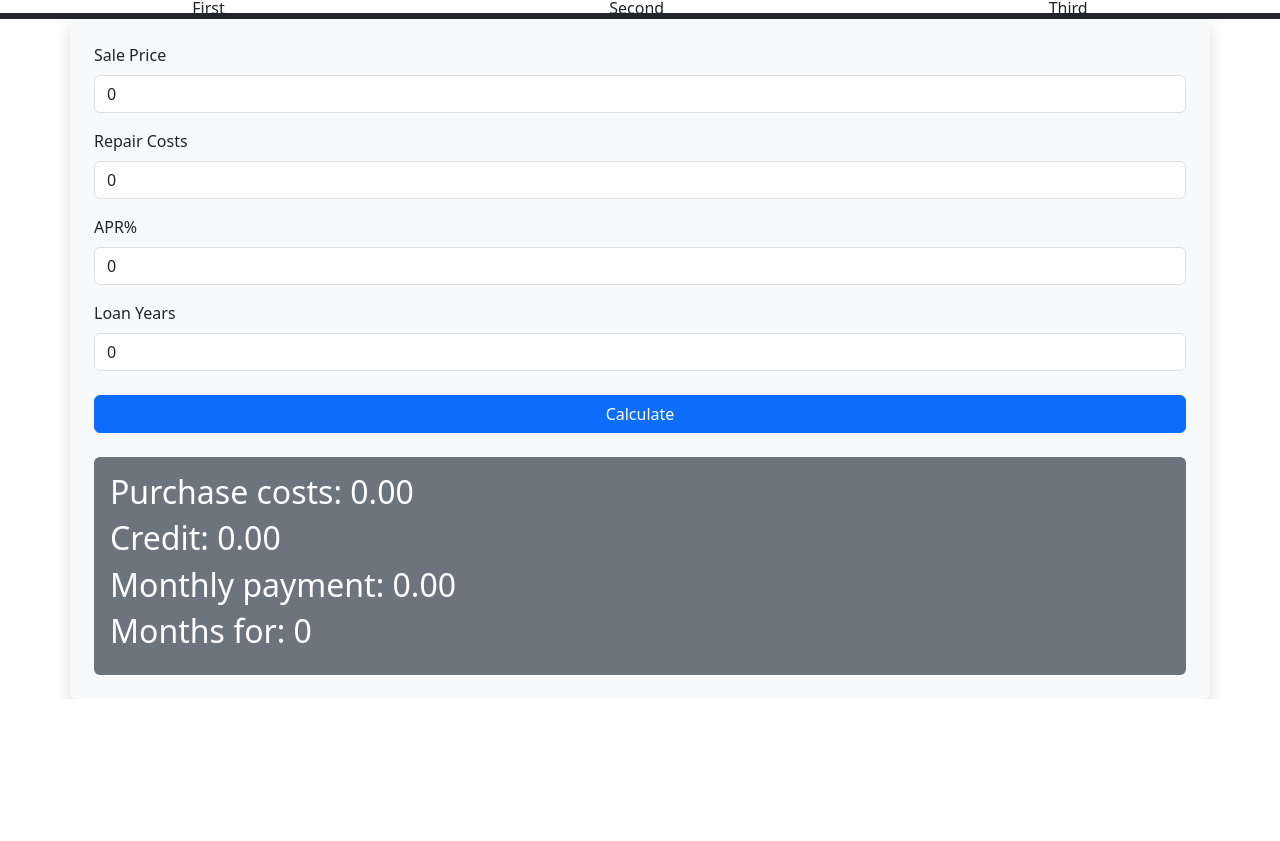
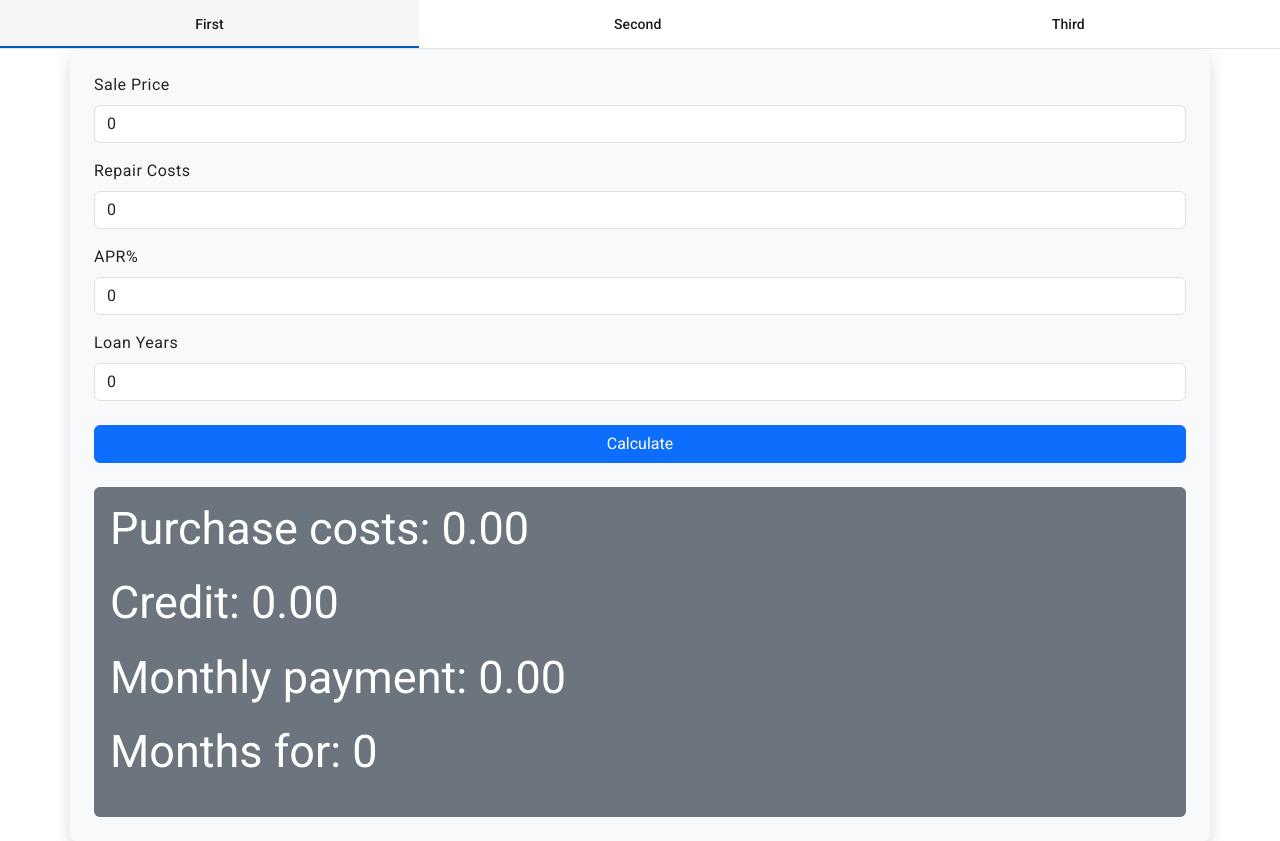
Before and after one commit to danielyordanov07/real_estate_calculator, an Angular app in the folder real_estate_calculator/: page / in a window 1280 px wide. Before the commit the page ends 800 px from the top, so only its background shows below. Built offline with nearby package versions, Linux system fonts and the light colour scheme.

Commit message:
fixes Angular material tabs missing scss

```diff
--- a/real_estate_calculator/angular.json
+++ b/real_estate_calculator/angular.json
@@ -27,7 +27,8 @@
               }
             ],
             "styles": [
-              "src/styles.css"
+              "@angular/material/prebuilt-themes/azure-blue.css",
+              "src/styles.scss"
             ],
             "scripts": []
           },
@@ -85,7 +86,8 @@
               }
             ],
             "styles": [
-              "src/styles.css"
+              "@angular/material/prebuilt-themes/azure-blue.css",
+              "src/styles.scss"
             ],
             "scripts": []
           }
--- a/real_estate_calculator/package.json
+++ b/real_estate_calculator/package.json
@@ -11,11 +11,12 @@
   "private": true,
   "dependencies": {
     "@angular/animations": "^18.2.0",
+    "@angular/cdk": "^18.2.14",
     "@angular/common": "^18.2.0",
     "@angular/compiler": "^18.2.0",
     "@angular/core": "^18.2.0",
     "@angular/forms": "^18.2.0",
-    "@angular/material": "^17.0.0",
+    "@angular/material": "^18.2.14",
     "@angular/platform-browser": "^18.2.0",
     "@angular/platform-browser-dynamic": "^18.2.0",
     "@angular/router": "^18.2.0",
--- a/real_estate_calculator/src/app/app.config.ts
+++ b/real_estate_calculator/src/app/app.config.ts
@@ -3,11 +3,12 @@
 
 import { routes } from './app.routes';
 import { provideAnimations } from '@angular/platform-browser/animations';
+import { provideAnimationsAsync } from '@angular/platform-browser/animations/async';
 
 export const appConfig: ApplicationConfig = {
   providers: [
     provideZoneChangeDetection({ eventCoalescing: true }),
     provideRouter(routes),
-    provideAnimations()
+    provideAnimations(), provideAnimationsAsync()
   ]
 };
--- a/real_estate_calculator/src/index.html
+++ b/real_estate_calculator/src/index.html
@@ -6,8 +6,10 @@
   <base href="/">
   <meta name="viewport" content="width=device-width, initial-scale=1">
   <link rel="icon" type="image/x-icon" href="favicon.ico">
+  <link href="https://fonts.googleapis.com/css2?family=Roboto:wght@300;400;500&display=swap" rel="stylesheet">
+  <link href="https://fonts.googleapis.com/icon?family=Material+Icons" rel="stylesheet">
 </head>
-<body>
+<body class="mat-typography">
   <app-root></app-root>
 </body>
 </html>
--- a/real_estate_calculator/src/styles.css
+++ /dev/null
@@ -1 +0,0 @@
-/* You can add global styles to this file, and also import other style files */
--- /dev/null
+++ b/real_estate_calculator/src/styles.scss
@@ -0,0 +1,3 @@
+@use '@angular/material' as mat;
+html, body { height: 100%; }
+body { margin: 0; font-family: Roboto, "Helvetica Neue", sans-serif; }
```
Also changed, not shown: 1 other file (tests, documents, lock files or other folders).
